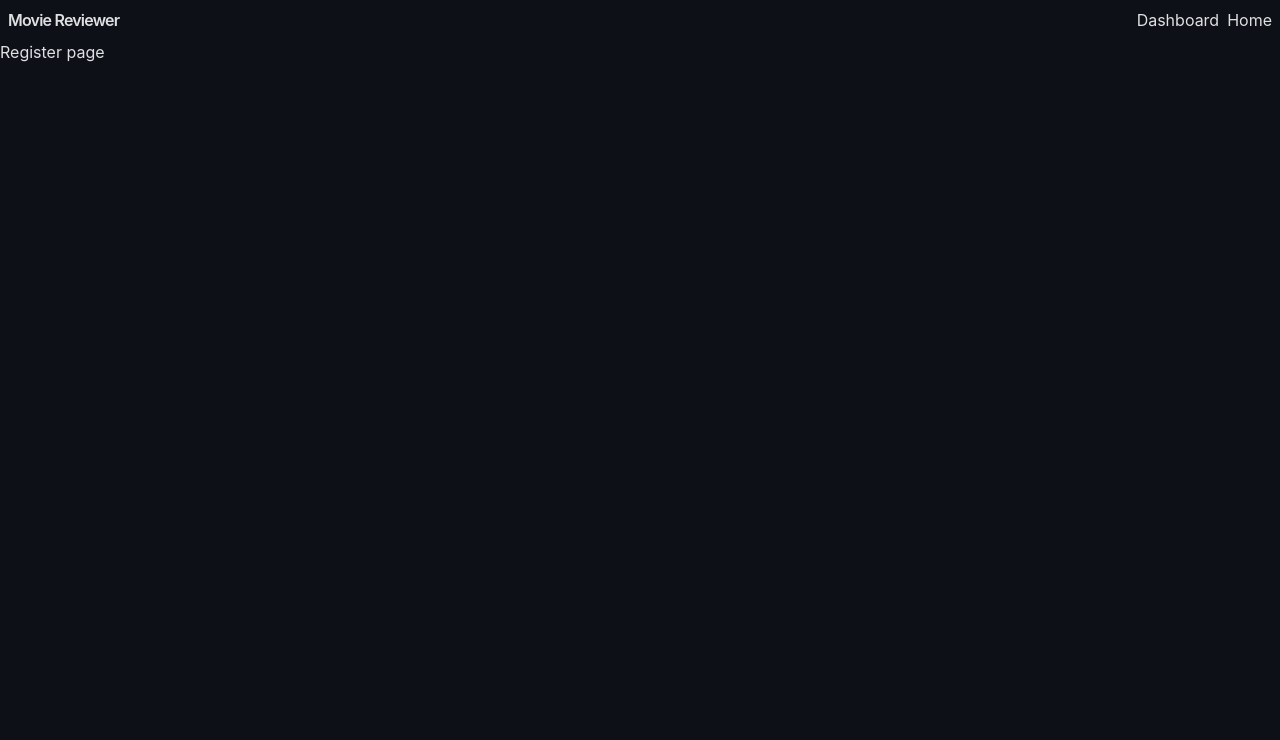
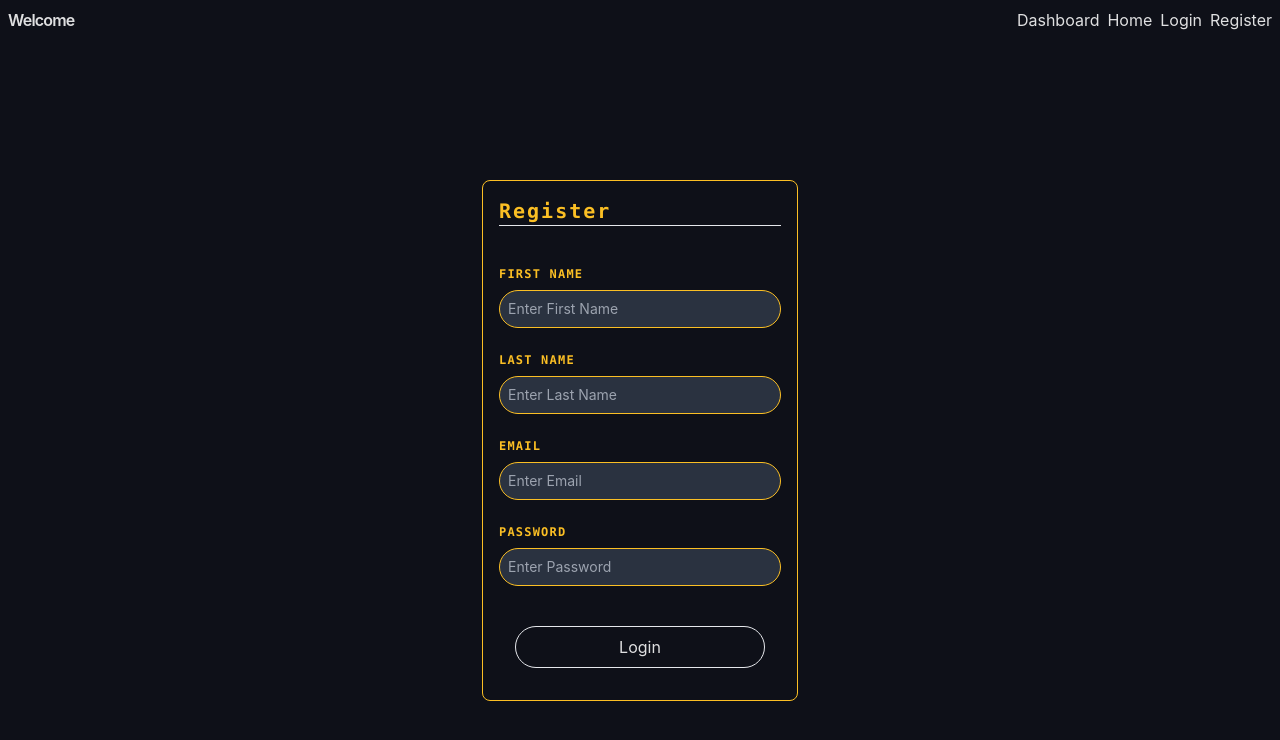
Before and after one commit to Zim40/movieReviewer, a React (Vite) app in the folder client/: page /register in a window 1280 px wide. Shown: the top 740 px of the page. Built offline with nearby package versions, Linux system fonts and the light colour scheme.

Commit message:
Added Register page + added functionality to add users to the db

```diff
--- a/client/src/Components/Movies/movies.jsx
+++ b/client/src/Components/Movies/movies.jsx
@@ -1,7 +1,8 @@
 import { useEffect, useState } from "react";
 import PropTypes from "prop-types";
 // import fetchMovies from "../../Functions/movies";
-import { fetchMovies } from "../../Functions/movies";
+import { fetchMovies, formatPercentage } from "../../Functions/movies";
+
 
 export default function Movies() {
   const [data, setData] = useState([]);
@@ -43,8 +44,8 @@ export default function Movies() {
           <div>
             <h1 className="text-lg font-bold font-mono">{movie.title}</h1>
             <div>
-              <p className="font-semibold">Released: {movie.release_date}</p>
-              <p>{movie.original_language}</p>
+              <p className="font-semibold"><span className="text-amber-400">Released:</span> {movie.release_date}</p>
+              <p><span className="text-amber-400">Rating: </span>{formatPercentage(movie.vote_average)}/10</p>
             </div>
           </div>
         </div>
@@ -61,6 +62,7 @@ Movies.propTypes = {
       original_language: PropTypes.string.isRequired,
       overview: PropTypes.string,
       release_date: PropTypes.string.isRequired,
+      vote_average: PropTypes.number,
     })
   ),
 };
--- a/client/src/Components/Navigation/nav.jsx
+++ b/client/src/Components/Navigation/nav.jsx
@@ -1,30 +1,59 @@
 import { Link } from "react-router-dom";
 import { useState, useRef } from "react";
 import { CSSTransition } from "react-transition-group";
+import Auth from "../../utils/Auth";
 import "./transitions.css";
 
 export default function Navbar() {
   const [isOpen, setIsOpen] = useState(false);
+
   // const [inProp, setInProp] = useState(false);
   const nodeRef = useRef(null);
+
+  const isUser = Auth.loggedIn() ? Auth.getProfile().data : null;
+  console.log(isUser);
 
   const toggleMenu = () => {
     setIsOpen(!isOpen);
     console.log(isOpen);
   };
+  const logout = (e) => {
+    e.preventDefault();
+    Auth.logout();
+  };
   return (
     <nav className="w-full">
       <ul className="flex align-middle items-center justify-end p-2">
         <h1 className="mr-auto tracking-tighter font-semibold">
-          Movie Reviewer
+          {isUser ? `${isUser.firstName} ${isUser.lastName}` : `Welcome`}
         </h1>
+
         <div className="flex gap-2 flex-row-reverse hidden sm:flex">
+        {Auth.loggedIn() ? (
+          <li className="" >
+            <span onClick={logout} className="">Logout</span>
+          </li>
+        ) : (
+          <li className="">
+            <span className="mr-2">
+              <Link to="/login">
+                Login
+              </Link>
+            </span>
+            <span>
+              <Link to="/register">
+                Register
+              </Link>
+            </span>
+          </li>
+        )}
           <li className="">
             <Link to="/">Home</Link>
           </li>
           <li>
             <Link to="/app">Dashboard</Link>
           </li>
+
         </div>
 
         <button className="sm:hidden" onClick={toggleMenu}>
@@ -38,7 +67,7 @@ export default function Navbar() {
           unmountOnExit
         >
           <div ref={nodeRef} className="Mobile Nav Container z-20 ">
-            {isOpen && mobileNav(toggleMenu)}
+            {isOpen && mobileNav(toggleMenu, logout)}
           </div>
         </CSSTransition>
       </ul>
@@ -46,10 +75,10 @@ export default function Navbar() {
   );
 }
 
-const mobileNav = (toggleMenu) => {
+const mobileNav = (toggleMenu, logout) => {
   return (
     <div className="absolute top-10 left-0 w-full flex flex-col gap-2 flex-row-reverse h-screen bg-[#0e1018]">
-      <div className="flex flex-col text-right tracking-widest p-2 space-y-1">
+      <div className="flex flex-col text-right text-lg tracking-widest p-2 space-y-8 mt-6">
         <li className="">
           <Link to="/" onClick={toggleMenu}>
             Home
@@ -60,6 +89,26 @@ const mobileNav = (toggleMenu) => {
             Dashboard
           </Link>
         </li>
+
+        {Auth.loggedIn() ? (
+          <li className="" >
+            <span onClick={logout} className="">Logout</span>
+          </li>
+        ) : (
+          <li className="">
+            <span className="">
+              <Link to="/login" onClick={toggleMenu}>
+                Login
+              </Link>
+            </span>
+            <span className="text-xs mx-2 text-slate-500">or</span>
+            <span>
+              <Link to="/register" onClick={toggleMenu}>
+                Register
+              </Link>
+            </span>
+          </li>
+        )}
       </div>
     </div>
   );
--- a/client/src/Functions/movies.js
+++ b/client/src/Functions/movies.js
@@ -6,8 +6,13 @@ export async function fetchMovies() {
       throw new Error("Error fetching data:");
     }
     const movies = await response.json();
+    console.log(movies);
     return movies;
   } catch (error) {
     console.error(error);
   }
 }
+
+export function formatPercentage(value) {
+    return Math.trunc(value)
+}
--- a/client/src/routes/Register.jsx
+++ b/client/src/routes/Register.jsx
@@ -1,7 +1,128 @@
-
+import { useState } from "react";
+import Auth from "../utils/Auth";
+import Button from "../Components/Button/button";
 
 export default function Register() {
-  return(
-        <div>Register page</div>
-  )
+  const [errorText, setErrorText] = useState("");
+  const [formData, setFormData] = useState({
+    firstName: "",
+    lastName: "",
+    email: "",
+    password: "",
+  });
+
+  const handleSubmit = async (e) => {
+    e.preventDefault();
+    try {
+      const response = await fetch("api/users/create", {
+        method: "POST",
+        headers: {
+          "Content-Type": "application/json",
+        },
+        body: JSON.stringify(formData),
+      });
+      const responseData = await response.json();
+      if (!response.ok) {
+        throw new Error(responseData.message);
+      }
+      const { token } = responseData.data;
+
+      setFormData("");
+      Auth.login(token);
+    } catch (error) {
+      console.error(`Error: `, error.message);
+      setErrorText(error.message);
+      setTimeout(() => {
+        setErrorText("");
+      }, 2500);
+    }
+  };
+  const handleInputChange = (e) => {
+    const { name, value } = e.target;
+    setFormData((prevState) => ({
+      ...prevState,
+      [name]: value,
+    }));
+  };
+
+  return (
+    <form className="flex p-2 space-y-4 flex-col align-center items-center justify-center h-screen w-full">
+      <div className="w-full border border-amber-400 rounded-lg p-4 md:w-1/4 space-y-6">
+      <h1 className="text-xl text-amber-400 mb-10 tracking-widest font-mono font-bold border-b ">
+              Register
+            </h1>
+        <div className="w-full">
+          <label
+            name="firstName"
+            className="block text-amber-400 uppercase text-xs font-mono font-semibold tracking-widest"
+          >
+            First Name
+          </label>
+          <input
+            type="text"
+            inputMode="text"
+            name="firstName"
+            placeholder="Enter First Name"
+            value={formData.firstName}
+            onChange={handleInputChange}
+            className="bg-slate-600 border border-amber-400 text-sm bg-opacity-50 w-full rounded-full mt-2 p-2"
+          ></input>
+        </div>
+        <div className="w-full">
+          <label
+            name="lastName"
+            className="block text-amber-400 uppercase text-xs font-mono font-semibold tracking-widest"
+          >
+            Last Name
+          </label>
+          <input
+            type="text"
+            name="lastName"
+            placeholder="Enter Last Name"
+            value={formData.lastName}
+            onChange={handleInputChange}
+            inputMode="text"
+            className="bg-slate-600 border border-amber-400 text-sm bg-opacity-50 w-full rounded-full mt-2 p-2"
+          ></input>
+        </div>
+        <div className="w-full">
+          <label className="block text-amber-400 uppercase text-xs font-mono font-semibold tracking-widest">
+            Email
+          </label>
+          <input
+            type="text"
+            name="email"
+            placeholder="Enter Email"
+            value={formData.email}
+            onChange={handleInputChange}
+            inputMode="text"
+            className="bg-slate-600 border border-amber-400 text-sm bg-opacity-50 w-full rounded-full mt-2 p-2"
+          ></input>
+        </div>
+        <div className="w-full">
+          <label className="block text-amber-400 uppercase text-xs font-mono font-semibold tracking-widest">
+            Password
+          </label>
+          <input
+            type="password"
+            name="password"
+            placeholder="Enter Password"
+            value={formData.password}
+            onChange={handleInputChange}
+            inputMode="text"
+            className="bg-slate-600 border border-amber-400 text-sm bg-opacity-50 w-full rounded-full mt-2 p-2"
+          ></input>
+        </div>
+        <div className="w-full p-4">
+          {errorText ? (
+            <p className="text-red-400 font-semibold tracking-widest text-center">
+              {errorText}!
+            </p>
+          ) : (
+            <Button type="submit" text="Login" onClick={handleSubmit} />
+          )}
+        </div>
+        </div>
+    </form>
+  );
 }
--- a/client/src/routes/login.jsx
+++ b/client/src/routes/login.jsx
@@ -44,13 +44,13 @@ export default function Login() {
   };
   return (
     <>
-      <div className="flex align-center items-center  justify-center h-96">
-        <form className="w-full">
-          <div className="flex flex-col space-y-2 p-4 w-full lg:w-1/4 mt-auto">
-            <h1 className="text-xl mb-10 tracking-widest font-mono font-bold border-b">
+      <div className="flex p-2 align-center items-center  justify-center h-screen md:w-full">
+        <form className="w-full flex flex-col align-center border border-amber-400 rounded-lg p-4 items-center">
+          <div className="flex flex-col space-y-4  p-4 w-full lg:w-1/4 mt-auto">
+            <h1 className="text-xl text-amber-400 mb-10 tracking-widest font-mono font-bold border-b">
               Login
             </h1>
-            <label className="uppercase text-xs font-mono font-semibold tracking-widest">
+            <label className="uppercase text-amber-400 text-xs font-mono font-semibold tracking-widest">
               Email
             </label>
             <input
@@ -63,7 +63,7 @@ export default function Login() {
             ></input>
           </div>
           <div className="flex flex-col space-y-2 p-4 w-full lg:w-1/4">
-            <label className="uppercase text-xs font-mono font-semibold tracking-widest">
+            <label className="uppercase text-amber-400 text-xs font-mono font-semibold tracking-widest">
               Password
             </label>
             <input
```
Also changed, not shown: client/src/Components/Hero/Hero.jsx (+12 -7 lines).
